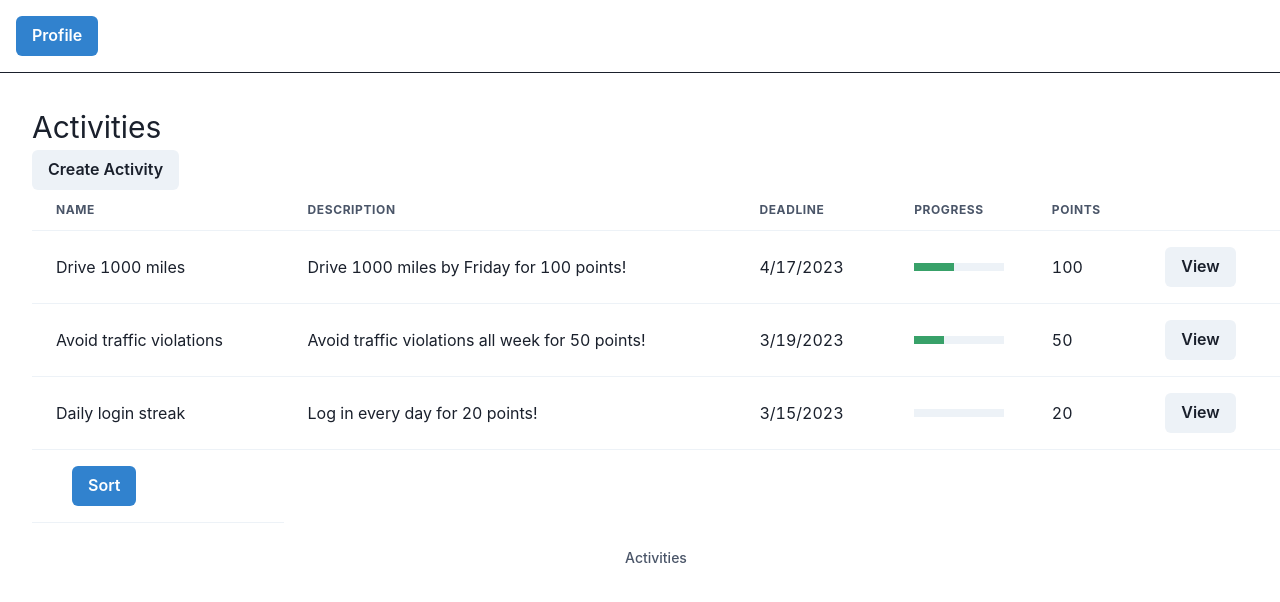
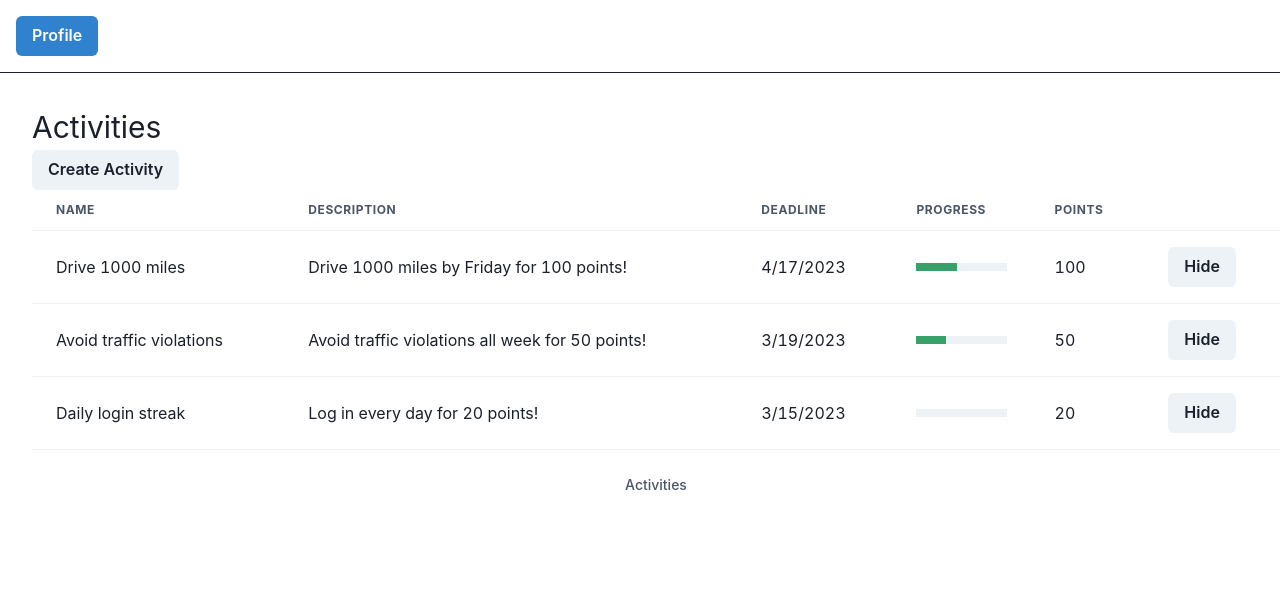
Before and after one commit to BlakeDavis34/4910, a React (Create React App) app in the folder driver-rewards/: page /activities in a window 1280 px wide. Shown: the top 602 px of the page. Built offline with nearby package versions, Linux system fonts and the light colour scheme.

Commit message:
Added Hide feature
added hide to activities

```diff
--- a/driver-rewards/src/pages/Activities/Activities.js
+++ b/driver-rewards/src/pages/Activities/Activities.js
@@ -1,105 +1,77 @@
-import './Activities.css'
+import { useState } from "react";
+import {
+  Button,
+  Link,
+  Progress,
+  Table,
+  TableCaption,
+  Tbody,
+  Td,
+  Text,
+  Th,
+  Thead,
+  Tr,
+} from "@chakra-ui/react";
 
-import {
-    Table,
-    Thead,
-    Tbody,
-    Tfoot,
-    Tr,
-    Th,
-    Td,
-    TableCaption,
-    TableContainer,
-    Text,
-    Button,
-    Progress,
-    Image,
-    Divider,
-    Stack,
-    Link,
-    Menu,
-    MenuButton,
-    MenuList,
-    MenuItem,
-    MenuItemOption,
-    MenuGroup,
-    MenuOptionGroup,
-    MenuDivider,
-    Flex,
-    Grid
-    // createColumnHelper
-} from '@chakra-ui/react'
+function Activity({ name, description, deadline, progress, points }) {
+  const [isHidden, setIsHidden] = useState(false);
 
-import {useState} from "react";
-
-//function that acts as a struct
-function activity(name, description, deadline, progress, points) {
-    this.name = name;
-    this.description = description;
-    this.deadline = deadline;
-    this.progress = progress;
-    this.points = points;
-}
-
-//premade activities, will fill with activities from API later
-const activities = [
-    new activity (
-        'Drive 1000 miles',
-        'Drive 1000 miles by Friday for 100 points!',
-        '4/17/2023',
-        45/100,
-        100
-    ),
-    new activity (
-        'Avoid traffic violations',
-        'Avoid traffic violations all week for 50 points!',
-        '3/19/2023',
-        33/100,
-        50
-    ),
-    new activity (
-        'Daily login streak',
-        'Log in every day for 20 points!',
-        '3/15/2023',
-        0/100,
-        20
-    )
-]
-
-//function to display all activities in table
-const displayActivities = () => {
-    let aList = []
-    activities.forEach(a => {
-        aList.push(
+  return (
     <>
-                <Tr>
-                    <Td>{a.name}</Td>
-                    <Td>{a.description}</Td>
-                    <Td>{a.deadline}</Td>
+      <Tr display={isHidden ? "none" : "table-row"}>
+        <Td>{name}</Td>
+        <Td>{description}</Td>
+        <Td>{deadline}</Td>
         <Td>
-                        <Progress colorScheme='green' size='sm' value={a.progress * 100} />
+          <Progress colorScheme="green" size="sm" value={progress * 100} />
         </Td>
-                    <Td>{a.points}</Td>
+        <Td>{points}</Td>
         <Td>
-                        <Button>View</Button>
+          <Button
+            onClick={() => {
+              setIsHidden((prevIsHidden) => !prevIsHidden);
+            }}
+          >
+            {isHidden ? "View" : "Hide"}
+          </Button>
         </Td>
       </Tr>
     </>
-        )
-    })
-    return aList
+  );
 }
 
 const Activities = () => {
-
-    const[table, setTable] = useState([]);
+  const activities = [
+    {
+      name: "Drive 1000 miles",
+      description: "Drive 1000 miles by Friday for 100 points!",
+      deadline: "4/17/2023",
+      progress: 0.45,
+      points: 100,
+    },
+    {
+      name: "Avoid traffic violations",
+      description: "Avoid traffic violations all week for 50 points!",
+      deadline: "3/19/2023",
+      progress: 0.33,
+      points: 50,
+    },
+    {
+      name: "Daily login streak",
+      description: "Log in every day for 20 points!",
+      deadline: "3/15/2023",
+      progress: 0,
+      points: 20,
+    },
+  ];
 
   return (
     <>
       <Text fontSize="3xl">Activities</Text>
-            <Button href = '/activities/create'> <Link href="activities/create">Create Activity</Link></Button>
-            <TableContainer>
-                <Table variant='simple'>
+      <Button href="/activities/create">
+        <Link href="activities/create">Create Activity</Link>
+      </Button>
+      <Table>
         <TableCaption>Activities</TableCaption>
         <Thead>
           <Tr>
@@ -112,41 +84,14 @@ const Activities = () => {
           </Tr>
         </Thead>
         <Tbody>
-                        {displayActivities()}
+          {activities.map((activity) => (
+            <Activity {...activity} key={activity.name} />
+          ))}
         </Tbody>
-                    <Tfoot><Tr><Td>
-                    <div className="sort-options">
-                        <Menu>
-                            <MenuButton id = "sort-button" as={Button} colorScheme='blue' alignContent="right">
-                                Sort
-                            </MenuButton>
-                            <MenuList>
-                                <MenuGroup title='Sort by:'>
-                                    <MenuItem as='button' onClick={() => {
-                                        activities.sort((a, b) => a.name.localeCompare(b.name))
-                                        setTable([...table, activities]);
-                                    }}>Name</MenuItem>
-                                    <MenuItem as='button' onClick={() => {
-                                        activities.sort((a, b) => {
-                                            let da = new Date(a.deadline),
-                                                db = new Date(b.deadline);
-                                            return da - db;
-                                        })
-                                        setTable([...table, activities]);
-                                    }}>Deadline</MenuItem>
-                                    <MenuItem as='button' onClick={() => {
-                                        activities.sort((a, b) => {return b.points - a.points})
-                                        setTable([...table, activities]);
-                                    }}>Points</MenuItem>
-                                </MenuGroup>
-                            </MenuList>
-                        </Menu>
-                    </div></Td></Tr></Tfoot>
       </Table>
-            </TableContainer>
     </>
-    )
+  );
+};
 
-}
 
-export default Activities
+export default Activities;
--- a/driver-rewards/src/pages/Dashboard/Dashboard.js
+++ b/driver-rewards/src/pages/Dashboard/Dashboard.js
@@ -4,6 +4,7 @@ import PointHistory from '../PointHistory/PointHistory';
 import authtools from '../../authtools';
 import Loading from '../../components/Loading/loading';
 import Graph from '../../components/PointGraph/Graph';
+import Activities from '../Activities/Activities';
 import { Tabs, TabList, TabPanels, Tab, TabPanel } from '@chakra-ui/react';
 import { BrowserRouter as Router, Switch, Route, Link } from 'react-router-dom';
 import utils from '../../utils';
@@ -31,12 +32,13 @@ const Dashboard = () => {
     return <Loading />;
   }
 
+
   return (
     <Router>
       <div>
         Hello {user.username}
+
         <br />
-        User is {JSON.stringify(user)}
         <Tabs isFitted variant="soft-rounded" colorScheme="green">
           <TabList mb="1em">
             <Tab>Activities</Tab>
@@ -45,7 +47,8 @@ const Dashboard = () => {
           </TabList>
           <TabPanels>
             <TabPanel>
-              <p>List of Activities:</p>
+              <Activities/>
+              <displayActivities/>
             </TabPanel>
             <TabPanel>
               <p>Catalog:</p>
```
Lines whose indentation alone changed are shown as unchanged.
